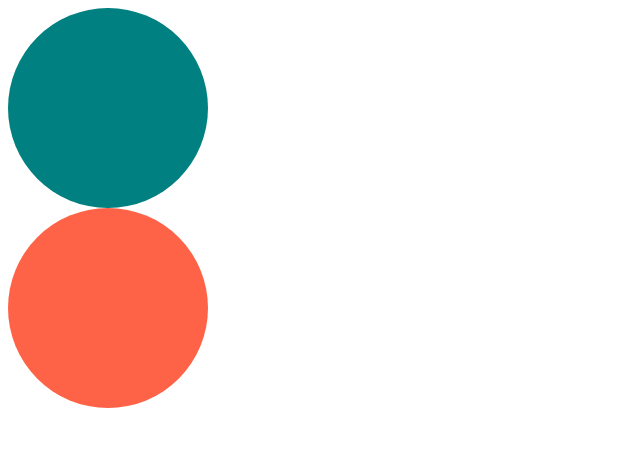
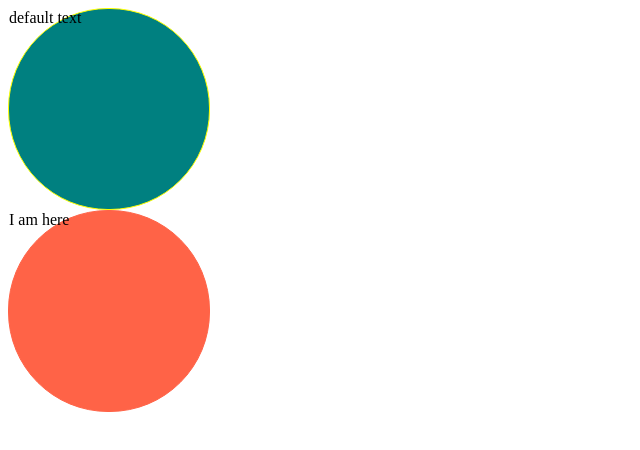
Before and after one commit to redinbluesky/nomadcoders-react-masterclass2, a React (Create React App) app: page / in a window 1280 px wide. Shown: the top 450 px of the page, without its empty margins (0-640 px from the left). Built offline with nearby package versions, Linux system fonts and the light colour scheme.

Commit message:
3.3 Optional Props

```diff
--- a/src/App.tsx
+++ b/src/App.tsx
@@ -3,8 +3,8 @@
 function App() {
   return (
     <div>
-      <Circle bgColor="teal" />
-      <Circle bgColor="tomato" />
+      <Circle borderColor="yellow" bgColor="teal" />
+      <Circle text="I am here" bgColor="tomato" />
     </div>
   );
 }
--- a/src/Circle.tsx
+++ b/src/Circle.tsx
@@ -2,6 +2,7 @@
 
 interface ContainerProps {
   bgColor: string;
+  borderColor: string;
 }
 
 const Continer = styled.div<ContainerProps>`
@@ -9,14 +10,21 @@
   height: 200px;
   background-color: ${(props) => props.bgColor};
   border-radius: 100px;
+  border: 1px solid ${(props) => props.borderColor};
 `;
 
 interface CircleProps {
   bgColor: string;
+  borderColor?: string;
+  text?: string;
 }
 
-function Circle({ bgColor }: CircleProps) {
-  return <Continer bgColor={bgColor} />;
+function Circle({ bgColor, borderColor, text = "default text" }: CircleProps) {
+  return (
+    <Continer bgColor={bgColor} borderColor={borderColor ?? bgColor}>
+      {text}
+    </Continer>
+  );
 }
 
 export default Circle;
```
